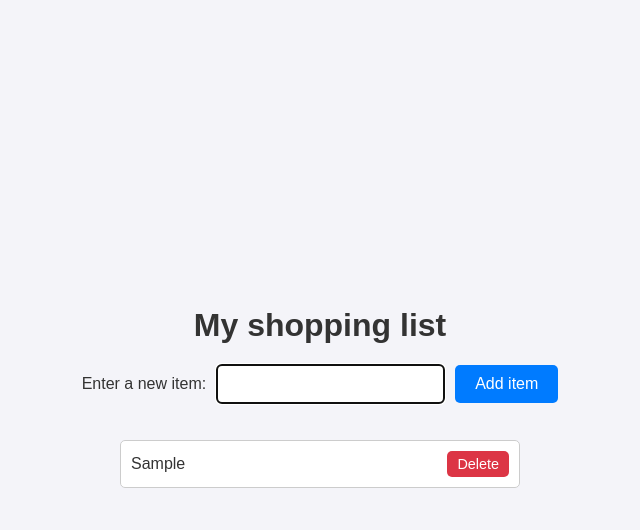
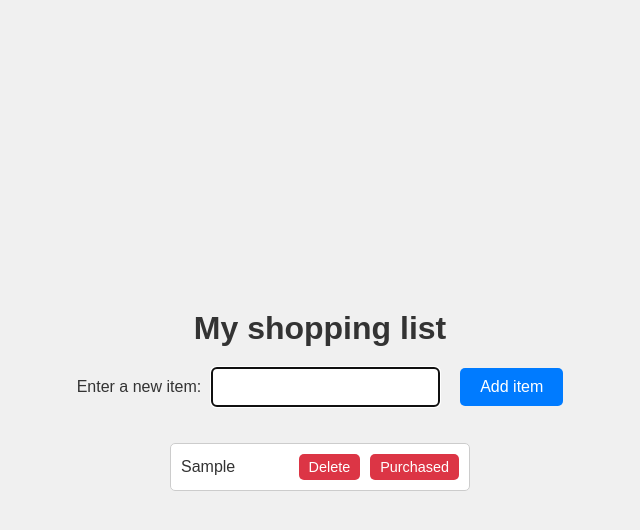
Before and after one commit to ezhostforall/shopping-list, a plain HTML site: page index.html in a window 1280 px wide. Both pictures are taken after typing "Sample" into the empty fields and a click on the button "Add item". Shown: the whole page, without its empty margins (320-960 px from the left). Drawn offline with Linux system fonts and the light colour scheme.

Commit message:
Improve shopping list project with new features and enhancements
- Add input validation to prevent empty items
- Persist data using localStorage
- Add feature to mark items as purchased
- Improve styling for better visual appeal
- Enhance accessibility with ARIA roles and labels
- Update README.md with detailed instructions and new features

```diff
--- a/script.js
+++ b/script.js
@@ -2,22 +2,61 @@ const list = document.querySelector('ul');
 const input = document.querySelector('input');
 const button = document.querySelector('button');
 
-const handleClick = () => {
-    let currentValue = input.value;
-    input.value = '';
+const loadItems = () => {
+    const items = JSON.parse(localStorage.getItem('shoppingList')) || [];
+    items.forEach(item => addItemToDOM(item.text, item.purchased));
+};
+
+const saveItems = () => {
+    const items = [];
+    list.querySelectorAll('li').forEach(li => {
+        items.push({
+            text: li.querySelector('span').textContent,
+            purchased: li.classList.contains('purchased')
+        });
+    });
+    localStorage.setItem('shoppingList', JSON.stringify(items));
+};
+
+const addItemToDOM = (text, purchased = false) => {
     const newListItem = document.createElement('li');
     const newListSpan = document.createElement('span');
-    const newButton = document.createElement('button');
+    const deleteButton = document.createElement('button');
+    const purchaseButton = document.createElement('button');
+
     newListItem.appendChild(newListSpan);
-    newListItem.appendChild(newButton);
-    newListSpan.textContent = currentValue;
-    newButton.textContent = 'Delete';
+    newListItem.appendChild(deleteButton);
+    newListItem.appendChild(purchaseButton);
+
+    newListSpan.textContent = text;
+    deleteButton.textContent = 'Delete';
+    purchaseButton.textContent = 'Purchased';
+
+    if (purchased) {
+        newListItem.classList.add('purchased');
+    }
+
+    deleteButton.addEventListener('click', () => {
+        list.removeChild(newListItem);
+        saveItems();
+    });
+
+    purchaseButton.addEventListener('click', () => {
+        newListItem.classList.toggle('purchased');
+        saveItems();
+    });
+
     list.appendChild(newListItem);
-    newButton.addEventListener('click', () => {
-        list.removeChild(newListItem);
-    });
+};
+
+const handleClick = () => {
+    const currentValue = input.value.trim();
+    if (currentValue === '') return;
+    input.value = '';
+    addItemToDOM(currentValue);
+    saveItems();
     input.focus();
-
 };
 
 button.addEventListener('click', handleClick);
+window.addEventListener('load', loadItems);
--- a/styles.css
+++ b/styles.css
@@ -8,7 +8,7 @@ body {
   align-items: center;
   justify-content: center;
   height: 100vh;
-  background-color: #f4f4f9;
+  background-color: #f0f0f0;
   color: #333;
 }
 
@@ -16,6 +16,7 @@ h1 {
   margin-bottom: 20px;
   font-size: 2em;
   color: #333;
+  text-align: center;
 }
 
 /* Input and button styles */
@@ -23,6 +24,7 @@ div {
   display: flex;
   align-items: center;
   margin-bottom: 20px;
+  text-align: center;
 }
 
 label {
@@ -48,6 +50,7 @@ button {
   color: white;
   cursor: pointer;
   transition: background-color 0.3s ease;
+  margin-left: 10px;
 }
 
 button:hover {
@@ -58,7 +61,7 @@ button:hover {
 ul {
   list-style-type: none;
   padding: 0;
-  width: 100%;
+  width: 300px;
   max-width: 400px;
 }
 
@@ -69,12 +72,16 @@ li {
   padding: 10px;
   border: 1px solid #ccc;
   border-radius: 5px;
-  margin-bottom: 10px;
+  margin-bottom: 5px;
   background-color: white;
 }
 
 li span {
   flex: 1;
+}
+
+li.purchased span {
+  text-decoration: line-through;
 }
 
 li button {
@@ -113,4 +120,9 @@ li button:hover {
   li {
     font-size: 0.9em;
   }
+
+  ul {
+    width: 100%;
+    padding: 0 10px;
+  }
 }
```
Also changed, not shown: 1 other file.
